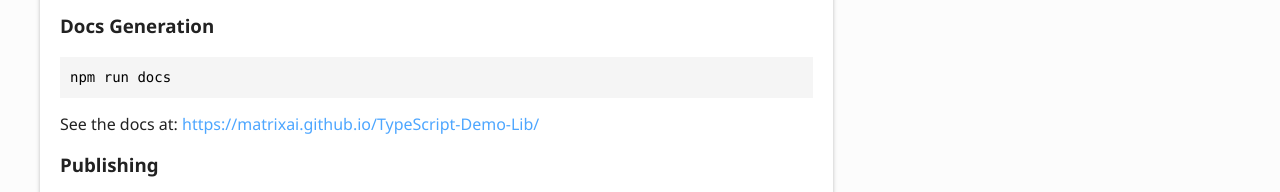
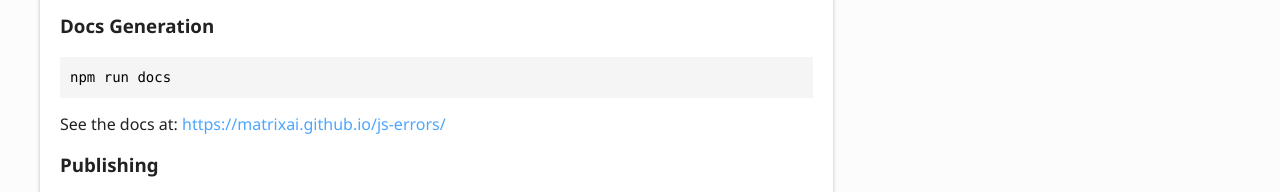
Before and after one commit to MatrixAI/js-errors, a website: page docs/index.html in a window 1280 px wide. Shown: the part 1087-1279 px from the top of the page. Drawn offline with Linux system fonts and the light colour scheme.

Commit message:
Updated docs link

```diff
--- a/docs/index.html
+++ b/docs/index.html
@@ -23,7 +23,7 @@
 </a>
 <pre><code class="language-sh"><span class="hl-0">npm run docs</span>
 </code></pre>
-<p>See the docs at: <a href="https://matrixai.github.io/TypeScript-Demo-Lib/">https://matrixai.github.io/TypeScript-Demo-Lib/</a></p>
+<p>See the docs at: <a href="https://matrixai.github.io/js-errors/">https://matrixai.github.io/js-errors/</a></p>
 
 <a href="#publishing" id="publishing" style="color: inherit; text-decoration: none;">
   <h3>Publishing</h3>
```
Also changed, not shown: README.md.
